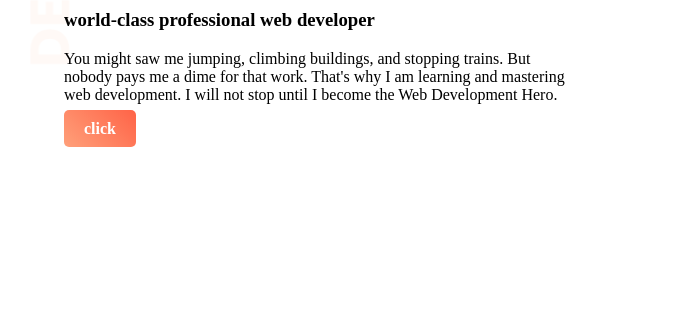
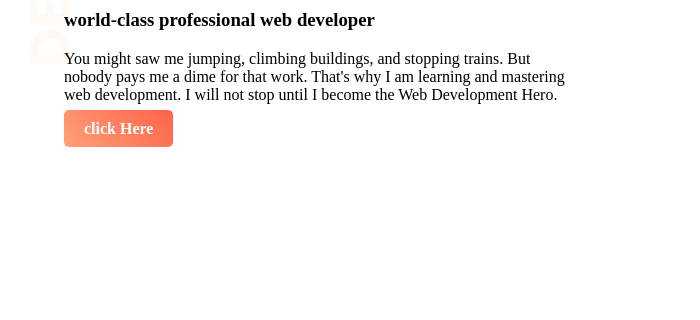
Before and after one commit to hironmokdom/web-portfolio-1, a plain HTML site: page index.html in a window 1280 px wide. Shown: the part 295-615 px from the top of the page, 0-700 px from the left. Drawn offline with Linux system fonts and the light colour scheme.

Commit message:
adding view device

```diff
--- a/index.html
+++ b/index.html
@@ -2,6 +2,7 @@
 <html lang="en">
 <head>
     <meta charset="UTF-8">
+    <meta name="viewport" content="width=device-width, initial-scale=1.0">
     <meta name="viewport" content="width=device-width, initial-scale=1.0">
     <title>Hiron Web Side</title>
     <link rel="stylesheet" href="style.css">
@@ -14,7 +15,7 @@
         <h3>world-class professional web developer</h3>
         <p>You might saw me jumping, climbing buildings, and stopping trains. But nobody pays me a dime for that work. That's why I am learning and mastering web development. I will not stop until I become the Web Development Hero.
         </p>
-        <a class="link-button" target="_blank" href="https://www.google.com">click</a>
+        <a class="link-button" target="_blank" href="https://www.google.com">click Here</a>
       </div>
 
       <div class="half-size">
```
